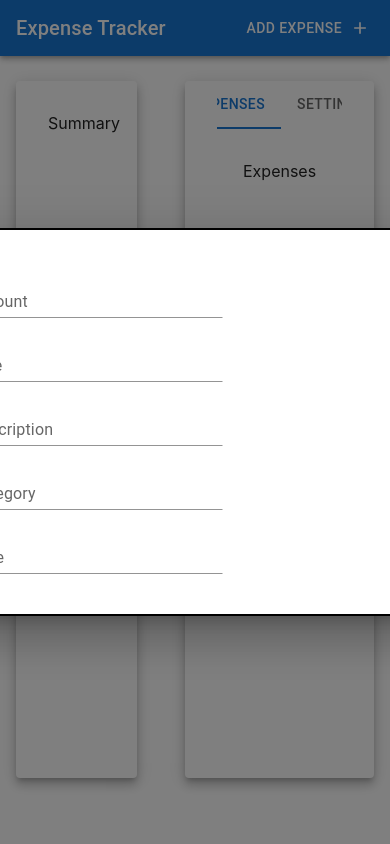
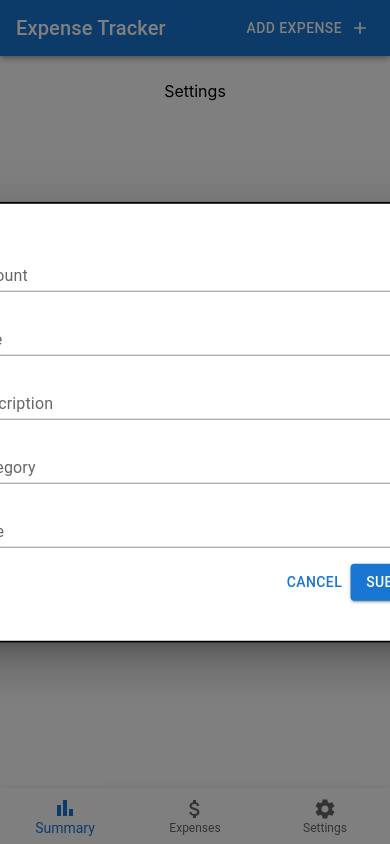
Before and after one commit to P-Corn/expense-tracker, a React (Create React App) app: page /settings in a window 390 px wide. Both pictures are taken after a click on the button "ADD EXPENSE". Built offline with nearby package versions, Linux system fonts and the light colour scheme.

Commit message:
refactoring for mobile priority

```diff
--- a/package.json
+++ b/package.json
@@ -15,6 +15,7 @@
     "react": "^17.0.2",
     "react-dom": "^17.0.2",
     "react-redux": "^7.2.5",
+    "react-router-dom": "^5.3.0",
     "react-scripts": "4.0.3",
     "reselect": "^4.0.0",
     "web-vitals": "^1.0.1"
--- a/src/App.js
+++ b/src/App.js
@@ -1,20 +1,37 @@
 import './App.css';
 import { Provider } from 'react-redux';
 import Nav from './views/Nav';
-import ResponsiveController from './controllers/ResponsiveController';
 import configureStore from './store/configureStore';
 import AddExpenseModal from './components/AddExpenseModal';
+import BottomNav from './views/BottomNav';
+import { BrowserRouter as Router, Switch, Route } from 'react-router-dom';
+import Summary from './views/Summary';
+import Expenses from './views/Expenses';
+import Settings from './views/Settings';
 
 const store = configureStore();
 
 function App() {
   return (
     <Provider store={store}>
-      <div className="App">
-        <Nav />
-        <ResponsiveController />
-        <AddExpenseModal />
-      </div>
+      <Router>
+        <div className="App">
+          <Nav />
+          <AddExpenseModal />
+          <Switch>
+            <Route path="/summary">
+              <Summary />
+            </Route>
+            <Route path="/expenses">
+              <Expenses />
+            </Route>
+            <Route path="/settings">
+              <Settings />
+            </Route>
+          </Switch>
+          <BottomNav />
+        </div>
+      </Router>
     </Provider>
   );
 }
--- a/src/components/AddExpenseModal.jsx
+++ b/src/components/AddExpenseModal.jsx
@@ -1,8 +1,8 @@
 import * as React from 'react';
-import Box from '@mui/material/Box';
-import Modal from '@mui/material/Modal';
-import TextField from '@mui/material/TextField';
-import { useSelector } from 'react-redux';
+import { Modal, TextField, Box, Button } from '@mui/material';
+import { useSelector, useDispatch } from 'react-redux';
+import { closeModal } from '../store/interface';
+import { flexbox } from '@mui/system';
 
 const style = {
   position: 'absolute',
@@ -16,11 +16,15 @@ const style = {
   p: 4,
 };
 
-const Form = () => (
+const btnGroup = {
+  width: '100%'
+}
+
+const Form = ({ dispatch }) => (
   <Box
     component="form"
     sx={{
-      '& > :not(style)': { m: 1, width: '25ch' },
+      '& > :not(style)': { m: 1, width: '100%' },
     }}
     noValidate
     autoComplete="off"
@@ -30,11 +34,17 @@ const Form = () => (
     <TextField id="standard-basic" label="Description" variant="standard" />
     <TextField id="standard-basic" label="Category" variant="standard" />
     <TextField id="standard-basic" label="Date" variant="standard" />
+    <Box className={btnGroup} sx={{ display: 'flex', justifyContent: 'end' }}>
+      <Button onClick={() => dispatch(closeModal())}>Cancel</Button>
+      <Button variant="contained">Submit</Button>
+    </Box>
   </Box>
 )
 
 export default function AddExpenseModal() {
   const open = useSelector(state => state.entities.interface.openModal);
+
+  const dispatch = useDispatch();
 
   console.log(open)
 
@@ -46,7 +56,7 @@ export default function AddExpenseModal() {
         aria-describedby="modal-modal-description"
       >
         <Box sx={style}>
-          <Form />
+          <Form dispatch={dispatch} />
         </Box>
       </Modal>
     </div>
--- a/src/controllers/ResponsiveController.jsx
+++ /dev/null
@@ -1,12 +0,0 @@
-import React from 'react';
-import DesktopView from '../views/DesktopView';
-
-function ResponsiveController() {
-  return (
-    <div>
-      <DesktopView />
-    </div>
-  );
-}
-
-export default ResponsiveController;
--- a/src/controllers/TopNavController.jsx
+++ b/src/controllers/TopNavController.jsx
@@ -1,4 +1,4 @@
-import * as React from 'react';
+import React, { useState } from 'react';
 import { useDispatch } from 'react-redux';
 import Box from '@mui/material/Box';
 import Tabs from '@mui/material/Tabs';
@@ -7,7 +7,7 @@ import { changeTab } from '../store/interface';
 
 export default function TopNavController() {
   const dispatch = useDispatch();
-  const [value, setValue] = React.useState(0);
+  const [value, setValue] = useState(0);
 
   const handleChange = (event, newValue) => {
     const tabId = event.target.id;
--- a/src/store/interface.js
+++ b/src/store/interface.js
@@ -4,7 +4,7 @@ import { createSelector } from 'reselect';
 const slice = createSlice({
   name: 'interface',
   initialState: {
-    currentTab: 2,
+    currentTab: 0,
     openModal: false
   },
   reducers: {
--- /dev/null
+++ b/src/views/BottomNav.jsx
@@ -0,0 +1,37 @@
+import React, { useState } from 'react';
+import Paper from '@mui/material/Paper';
+import BottomNavigation from '@mui/material/BottomNavigation';
+import BottomNavigationAction from '@mui/material/BottomNavigationAction';
+import BarChartIcon from '@mui/icons-material/BarChart';
+import AttachMoneyIcon from '@mui/icons-material/AttachMoney';
+import SettingsIcon from '@mui/icons-material/Settings';
+import { useDispatch } from 'react-redux';
+import { changeTab } from '../store/interface';
+import { useHistory } from 'react-router-dom';
+
+export default function BottomNav() {
+  const dispatch = useDispatch();
+  const history = useHistory();
+  const [value, setValue] = useState(0);
+
+  const handleChange = (event, newValue) => {
+    setValue(newValue);
+    if (newValue === 0) history.push('/summary')
+    if (newValue === 1) history.push('/expenses')
+    if (newValue === 2) history.push('/settings')
+  }
+
+  return (
+    <Paper sx={{ position: 'fixed', bottom: 0, left: 0, right: 0 }} elevation={3}>
+      <BottomNavigation
+        showLabels
+        value={value}
+        onChange={(e, newValue) => handleChange(e, newValue)}
+      >
+        <BottomNavigationAction label="Summary" icon={<BarChartIcon />} />
+        <BottomNavigationAction label="Expenses" icon={<AttachMoneyIcon />} />
+        <BottomNavigationAction label="Settings" icon={<SettingsIcon />} />
+      </BottomNavigation>
+    </Paper>
+  );
+}
```
Also changed, not shown: 1 other file (tests, documents, lock files or other folders).
